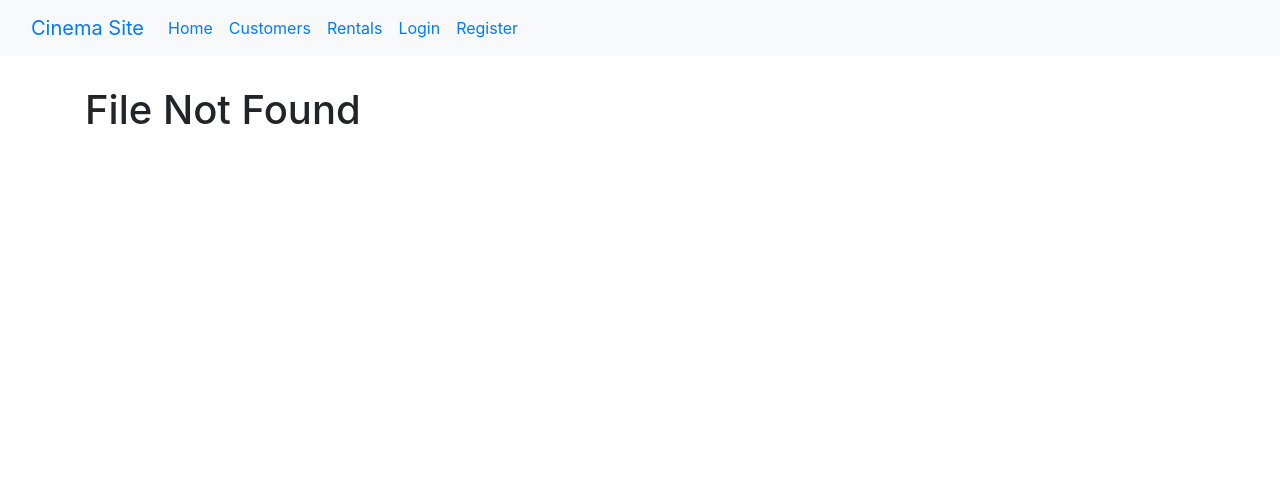
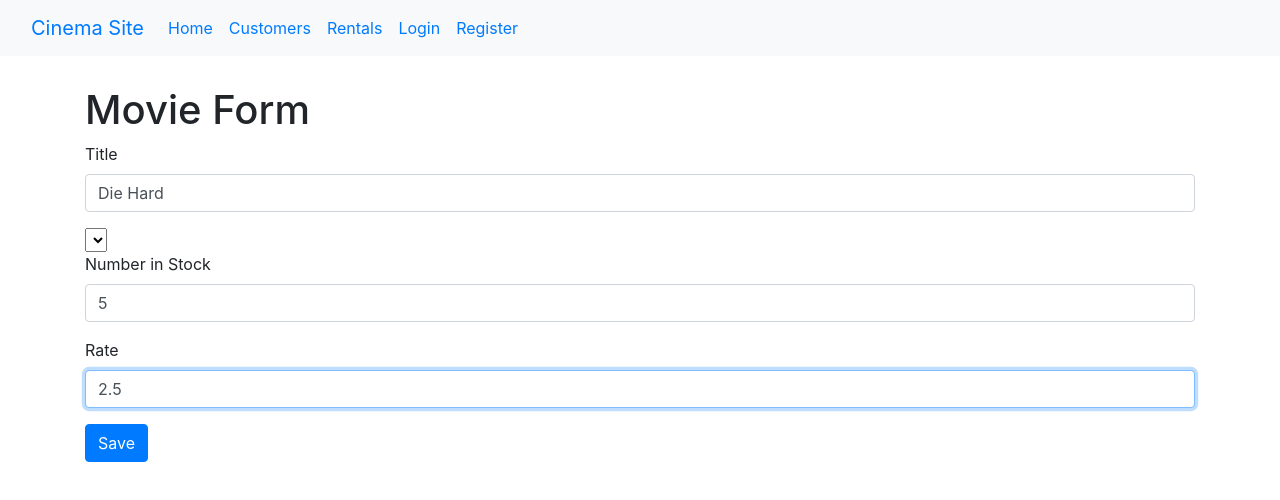
Before and after one commit to Ngeti258/Cinema-site, a React (Create React App) app: page /movies/5b21ca3eeb7f6fbccd471816 in a window 1280 px wide. Before the commit this address led to /not-found. Shown: the top 500 px of the page. Built offline with nearby package versions, Linux system fonts and the light colour scheme.

Commit message:
changes to movieform

```diff
--- a/src/components/movieForm.jsx
+++ b/src/components/movieForm.jsx
@@ -1,64 +1,82 @@
-import React from 'react'
-import Form from './common/form';
-import Joi from 'joi-browser'
-import { getGenres } from '../services/fakeGenreService'
-import { getMovie, saveMovie } from '../services/fakeMovieService'
+import React from "react";
+import Joi from "joi-browser";
+import Form from "./common/form";
+import { getMovie, saveMovie } from "../services/fakeMovieService";
+import { getGenres } from "../services/fakeGenreService";
 
-class MovieForm extends Form{
+class MovieForm extends Form {
   state = {
-        data:{title:'',genreId:'',numberInStock:'',Rate:''},
-        errors:{},
-        genres:[]
+    data: {
+      title: "",
+      genreId: "",
+      numberInStock: "",
+      dailyRentalRate: ""
+    },
+    genres: [],
+    errors: {}
+  };
+
+  schema = {
+    _id: Joi.string(),
+    title: Joi.string()
+      .required()
+      .label("Title"),
+    genreId: Joi.string()
+      .required()
+      .label("Genre"),
+    numberInStock: Joi.number()
+      .required()
+      .min(0)
+      .max(100)
+      .label("Number in Stock"),
+    dailyRentalRate: Joi.number()
+      .required()
+      .min(0)
+      .max(10)
+      .label("Daily Rental Rate")
+  };
+
+  componentDidMount() {
+    const genres = getGenres();
+    this.setState({ genres });
+
+    const movieId = this.props.match.params.id;
+    if (movieId === "new") return;
+
+    const movie = getMovie(movieId);
+    if (!movie) return this.props.history.replace("/not-found");
+
+    this.setState({ data: this.mapToViewModel(movie) });
   }
-      schema={
-        _id:Joi.string(),
-        title:Joi.string().required().label('title'),
-        genre:Joi.string().required().label('Genre'),
-        numberInStock:Joi.string().min(0).max(100)
-        .required().label('Number in Stock'),
-        Rate:Joi.string().min(0).max(10)
-        .required().label('Rate')
+
+  mapToViewModel(movie) {
+    return {
+      _id: movie._id,
+      title: movie.title,
+      genreId: movie.genre._id,
+      numberInStock: movie.numberInStock,
+      dailyRentalRate: movie.dailyRentalRate
+    };
   }
-      componentDidMount(){
-        const genres = getGenres();
-        this.setState({genres});
 
-        const movieId = this.props.match.params._id
-        if(movieId === 'new') return;
+  doSubmit = () => {
+    saveMovie(this.state.data);
 
-        const movie = getMovie(movieId)
-        if(!movie) return this.props.history.replace("/not-found");
-        this.setState({data:this.mapToViewModel(movie)})
-      }
-      mapToViewModel(movie){
-        return{
-            _id:movie._id,
-            title:movie.title,
-            genreId:movie.genre._id,
-            numberInStock:movie.numberInStock,
-            dailyRentalRate:movie.dailyRentalRate
-
-
-        }
-    }
-        doSubmit=()=>{
-            saveMovie(this.state.data);
-            this.props.history.push('/movies')
-        }
+    this.props.history.push("/movies");
+  };
 
   render() {
     return (
       <div>
         <h1>Movie Form</h1>
         <form onSubmit={this.handleSubmit}>
-               {this.renderInput('title','Title')}
-               {this.renderSelect('genre','Genre')}
-               {this.renderInput('numberInStock','Number in Stock')}
-               {this.renderInput('Rate','Rate')}
-               {this.renderButton('Save')}
+          {this.renderInput("title", "Title")}
+          {this.renderSelect("genreId", "Genre", this.state.genres)}
+          {this.renderInput("numberInStock", "Number in Stock", "number")}
+          {this.renderInput("dailyRentalRate", "Rate")}
+          {this.renderButton("Save")}
         </form>
       </div>
-
     );
   }
 }
```
Lines whose indentation alone changed are shown as unchanged.
